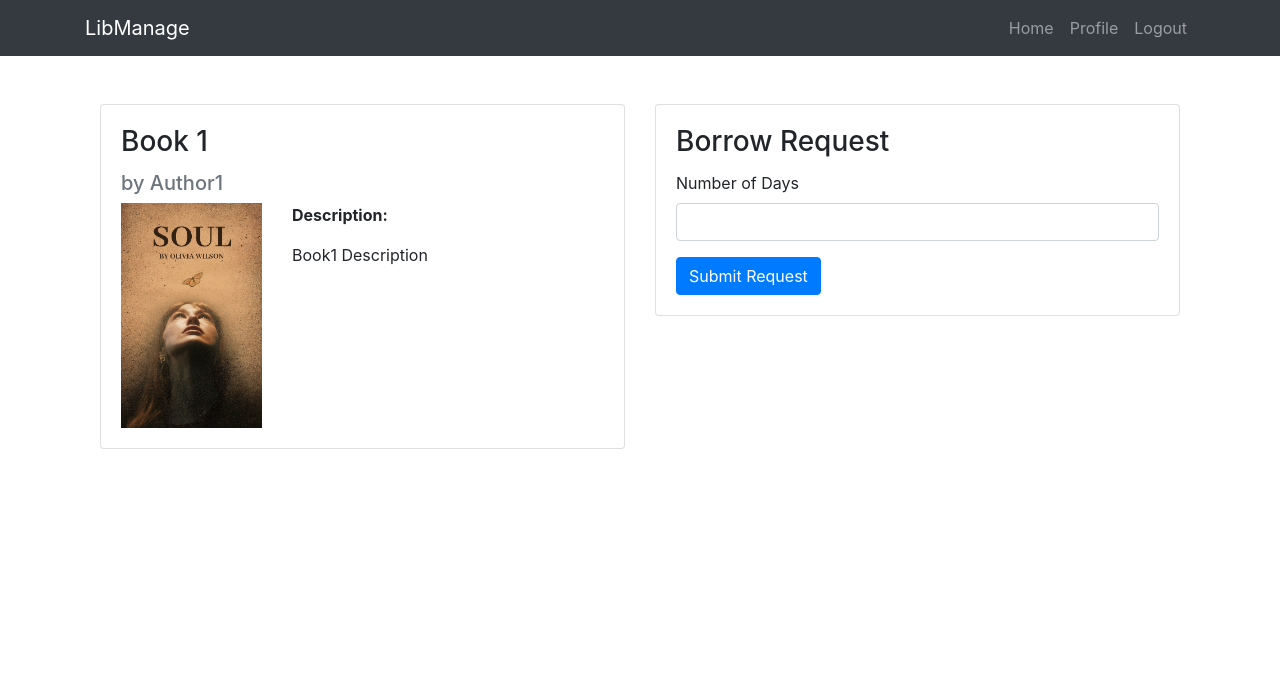
After one commit to siddharth6758/FotoOwl-Assignment, a Django app: page /book-borrow-request/1 in a window 1280 px wide. The commit adds this page. Shown: the top 689 px of the page. Run offline with Django 4.2, Linux system fonts and the light colour scheme; a user stored in the database is signed in; data comes from the database, SQL or seed files in the repository; both versions use the stored data as it was after the commit; some libraries are stand-ins or nearby versions.

Commit message:
ADD/FIX: Add requests manager and Fix bugs

```diff
--- a/books/templates/book_detail.html
+++ b/books/templates/book_detail.html
@@ -29,7 +29,7 @@
                     </p>
 
                     {% if book_available %}
-                    <button class="btn btn-success">Borrow Book</button>
+                    <a href="{% url 'library-book-borrow-add' book.id %}" class="btn btn-success">Borrow Book</a>
                     {% else %}
                     <button class="btn btn-secondary" disabled>Borrow Book</button>
                     {% endif %}
--- /dev/null
+++ b/library/templates/book_request_page.html
@@ -0,0 +1,48 @@
+{% extends "user_home.html" %}
+{% load static %}
+
+{% block title %}Borrow Book - {{ book.title }}{% endblock %}
+
+{% block content %}
+<div class="container mt-5">
+    <div class="row">
+        <div class="col-md-6">
+            <div class="card">
+                <div class="card-body">
+                    <h3 class="card-title">{{ book.title }}</h3>
+                    <h5 class="text-muted">by {{ book.author }}</h5>
+                    <div class="row">
+                        <div class="col-4">
+                            {% if book.cover_image %}
+                                <img src="../../media/{{ book.cover_image }}" alt="{{ book.title }}" class="img-fluid" width="150px" height="200px">
+                            {% else %}
+                                <img src="{% static 'assets/book_cover_sample.jpg' %}" alt="{{ book.title }}" class="img-fluid" width="150px" height="200px">
+                            {% endif %}
+                        </div>
+                        <div class="col-8">
+                            <p><strong>Description:</strong></p>
+                            <p>{{ book.description }}</p>
+                        </div>
+                    </div>
+                </div>
+            </div>
+        </div>
+
+        <div class="col-md-6">
+            <div class="card">
+                <div class="card-body">
+                    <h3 class="card-title">Borrow Request</h3>
+                    <form action="{% url 'add-borrow-request' book.id %}" method="POST">
+                        {% csrf_token %}
+                        <div class="form-group">
+                            <label for="borrow_days">Number of Days</label>
+                            <input type="number" class="form-control" id="borrow_days" name="borrow_days" min="1" required>
+                        </div>
+                        <button type="submit" class="btn btn-primary">Submit Request</button>
+                    </form>
+                </div>
+            </div>
+        </div>
+    </div>
+</div>
+{% endblock %}
--- a/library/urls.py
+++ b/library/urls.py
@@ -2,5 +2,9 @@ from django.urls import path
 from library.views import *
 
 urlpatterns = [
-    #path(),
+    path('library-book/<str:type>',LibraryManageView.as_view(),name='library-get'),
+    path('book-borrow-request/<int:id>',get_book_borrow_page,name='library-book-borrow-add'),
+    path('library-book-borrow/<int:id>',LibraryManageView.as_view(),name='add-borrow-request'),
+    path('ajax/download-history-csv',export_history_csv,name='borrow-history-csv'),
+    path('approve-disapprove/<str:type>/<int:id>',approve_disapprove_request,name='approve-disapprove'),
 ]
--- a/library/views.py
+++ b/library/views.py
@@ -1,3 +1,100 @@
-from django.shortcuts import render
+from django.shortcuts import render, redirect
+from django.views import View
+from library.models import LibraryManagement
+from django.contrib import messages
+from django.contrib.auth.decorators import login_required
+from django.views.decorators.csrf import csrf_exempt
+from django.http import JsonResponse, StreamingHttpResponse
+from books.models import Books
+from django.utils.timezone import now
+from datetime import timedelta
+import csv
 
-# Create your views here.
+class Echo:
+    def write(self, value):
+        return value
+
+echo_buffer = Echo()
+writer = csv.writer(echo_buffer)
+
+class LibraryManageView(View):
+
+    def get(self, request, type):
+        context = {}
+        if type == 'borrow_history':
+            borrow_history = LibraryManagement.objects.filter(
+                request_status='completed'
+            )
+            context['borrow_history'] = borrow_history
+            return render(request, 'borrow_history.html', context=context)
+        elif type == 'borrow_request':
+            borrow_request = LibraryManagement.objects.filter(
+                request_status='pending'
+            )
+            context['borrow_requests'] = borrow_request
+            return render(request, 'borrow_request.html', context=context)
+        else:
+            messages.error(request,'Invalid request type!')
+            return redirect('user-homepage-url')
+
+    def post(self, request, id):
+        try:
+            days = request.POST.get('borrow_days')
+            if not days and days<1:
+                messages.warning(request,f'Days cannot be less than 1!')
+                return redirect(f'/book-borrow-request/{id}')
+            book = Books.objects.get(id=id)
+            calculated_days = now() + timedelta(days=int(days))
+            LibraryManagement.objects.create(
+                borrow_by=request.user,
+                book_borrowed=book,
+                borrow_till=calculated_days
+            )
+            messages.success(request,f'Request generated successfully!')
+        except Exception as e:
+            messages.error(request,f'Error {str(e)} while generating request!')
+        return redirect('user-homepage-url')
+
+
+@login_required
+def get_book_borrow_page(request, id):
+    book = Books.objects.get(id=id)
+    context = {
+        'book':book
+    }
+    return render(request,'book_request_page.html',context=context)
+
+@csrf_exempt
+def export_history_csv(request):
+    try:
+        queryset = LibraryManagement.objects.filter(request_status='completed')
+        rows = []
+        header_list = ["Book", "Requested By", "From", "To", "Answered By", "Is Approved"]
+        rows.append(writer.writerow(header_list))
+        for row in queryset:
+            rows.append(writer.writerow([row.book_borrowed.title+' By '+row.book_borrowed.author, row.borrow_by, row.borrow_on.strftime('%d-%m-%Y %H:%M:%S'), row.borrow_till.strftime('%d-%m-%Y %H:%M:%S'), row.decision_by, row.is_approved]))
+        filename = "Book_Borrow_History.csv"
+        response = StreamingHttpResponse(rows, content_type="text/csv")
+        response['Content-Disposition'] = 'attachment; filename='+filename
+        return response
+    except Exception as e:
+        return JsonResponse({'message': str(e)}, status=404)
+
+
+@login_required(login_url='/login/')
+def approve_disapprove_request(request, type, id):
+    req_obj = LibraryManagement.objects.get(id=id)
+    try:
+
+        if type == 'approve':
+            req_obj.is_approved = True
+        elif type == 'disapprove':
+            req_obj.is_approved = False
+
+        req_obj.decision_by = request.user
+        req_obj.request_status = 'completed'
+        req_obj.save()
+        messages.info(request,f'Request {type}d!')
+    except Exception as e:
+        messages.error(request,f'Error {str(e)} occured while processing request!')
+    return redirect(f'/library-book/borrow_request')
--- a/static/js/script.js
+++ b/static/js/script.js
@@ -19,3 +19,31 @@ $("#profile-edit-btn").on("click", function () {
 $("#profile-cancel-btn").on("click", function () {
     location.reload();
 });
+
+$('#export-borrow-history-btn').on('click',function(){
+    const xhr = new XMLHttpRequest();
+    xhr.open('POST', '/ajax/download-history-csv', true);
+    xhr.responseType = 'blob';
+
+    xhr.onload = function() {
+        if (xhr.status === 200) {
+            const blob = new Blob([xhr.response], { type: 'text/csv' });
+            const url = window.URL.createObjectURL(blob);
+            const a = document.createElement('a');
+            a.href = url;
+            a.download = 'borrow_history.csv';
+            document.body.appendChild(a);
+            a.click();
+            document.body.removeChild(a);
+            window.URL.revokeObjectURL(url);
+        } else {
+            alert('Error exporting borrow history. Please try again.');
+        }
+    };
+
+    xhr.onerror = function() {
+        alert('Error exporting borrow history. Please try again.');
+    };
+
+    xhr.send();
+})
--- a/user_account/templates/user_home.html
+++ b/user_account/templates/user_home.html
@@ -14,12 +14,12 @@
             <li class="nav-item">
                 <a class="nav-link" href="{% url 'user-homepage-url' %}">Home</a>
             </li>
-            <li class="nav-item">
-                <a class="nav-link" href="">Borrow History</a>
-            </li>
             {% if user.is_librarian %}
             <li class="nav-item">
-                <a class="nav-link" href="">Book Requests</a>
+                <a class="nav-link" href="{% url 'library-get' 'borrow_history' %}">Borrow History</a>
+            </li>
+            <li class="nav-item">
+                <a class="nav-link" href="{% url 'library-get' 'borrow_request' %}">Book Requests</a>
             </li>
             <li class="nav-item">
                 <a class="nav-link" href="{% url 'manage-book' %}">Manage Book</a>
@@ -39,6 +39,11 @@
 {% block content %}
 <div class="container mt-4">
     <!-- Trending Section -->
+    {% if messages %}
+        {% for message in messages %}
+            <div {% if message.tags %} class="{{message.tags}} my-3 container" {% endif %}>{{message}}</div>
+        {% endfor %}
+    {% endif %}
     <div class="trending-section mb-2">
         <h2 class="text-center mb-4">Trending</h2>
         <div class="row">
@@ -53,10 +58,7 @@
                     <div class="card-body">
                         <h5 class="card-title">{{ book.title }}</h5>
                         <p class="card-text">by {{ book.author }}</p>
-                        <div class="d-flex justify-content-between">
-                            <a href="{% url 'view-book' book.id %}" class="btn btn-primary btn-sm">View Details</a>
-                            <a href="" class="btn btn-success btn-sm">Borrow</a>
-                        </div>
+                        <a href="{% url 'view-book' book.id %}" class="btn btn-primary btn-block">View Details</a>
                     </div>
                 </div>
             </div>
@@ -79,10 +81,7 @@
                     <div class="card-body">
                         <h5 class="card-title">{{ book.title }}</h5>
                         <p class="card-text">by {{ book.author }}</p>
-                        <div class="d-flex justify-content-between">
-                            <a href="{% url 'view-book' book.id %}" class="btn btn-primary btn-sm">View Details</a>
-                            <a href="" class="btn btn-success btn-sm">Borrow</a>
-                        </div>
+                        <a href="{% url 'view-book' book.id %}" class="btn btn-primary btn-block">View Details</a>
                     </div>
                 </div>
             </div>
```
Also changed, not shown: books/views.py (+6 -1 lines), library/models.py (+7 -1 lines), library/templates/borrow_history.html (added, +57 -0 lines), library/templates/borrow_request.html (added, +54 -0 lines), db.sqlite3, library/migrations/0003_librarymanagement_decision_by_and_more.py (added), library/migrations/0004_alter_librarymanagement_decision_by.py (added).
